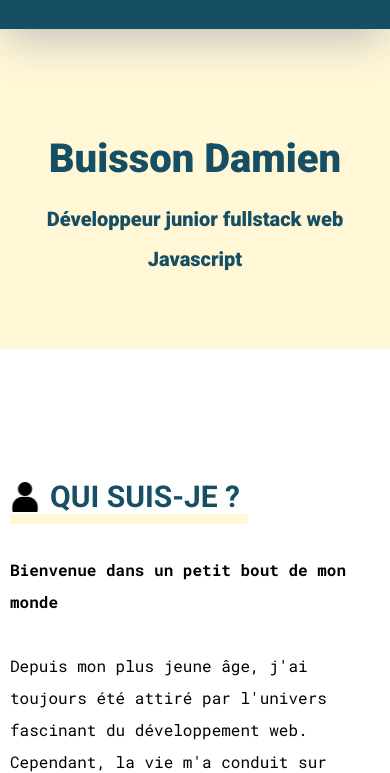
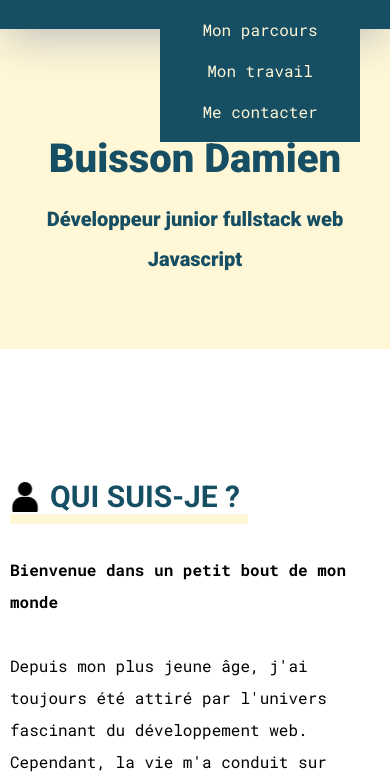
Before and after one commit to mclanecorp/mon_portfolio, a plain HTML site: page index.html in a window 390 px wide. Both pictures are taken after a click on the picture 325 px from the left and 50 px from the top of the page. Shown: the part 71-844 px from the top of the page. Drawn offline with Linux system fonts and the light colour scheme.

Commit message:
Add files via upload

```diff
--- a/app.js
+++ b/app.js
@@ -3,7 +3,11 @@ const liens = document.getElementById("liens");
 const liens1 = document.getElementById("liens1");
 const liens2 = document.getElementById("liens2");
 const liens3 = document.getElementById("liens3");
+const liens4 = document.getElementById("liens4");
 const head = document.getElementById("head");
+
+const burger = document.getElementById("burger");
+const menu = document.getElementById("menu");
 
 window.addEventListener("scroll", () => {
   if (window.scrollY > 50) {
@@ -13,10 +17,14 @@ window.addEventListener("scroll", () => {
     liens1.style.color = "#164e63";
     liens2.style.color = "#164e63";
     liens3.style.color = "#164e63";
+    liens4.style.color = "#164e63";
+    liens5.style.color = "#164e63";
+    liens6.style.color = "#164e63";
     liens.classList.add("color");
     liens1.classList.add("color");
     liens2.classList.add("color");
     liens3.classList.add("color");
+    menu.style.backgroundColor = "#fff7d6";
     head.classList.add("animate");
     head.classList.remove("animate2");
   } else if (window.scrollY < 70) {
@@ -25,10 +33,14 @@ window.addEventListener("scroll", () => {
     liens1.style.color = "#fff7d6";
     liens2.style.color = "#fff7d6";
     liens3.style.color = "#fff7d6";
+    liens4.style.color = "#fff7d6";
+    liens5.style.color = "#fff7d6";
+    liens6.style.color = "#fff7d6";
     liens.classList.remove("color");
     liens1.classList.remove("color");
     liens2.classList.remove("color");
     liens3.classList.remove("color");
+    menu.style.backgroundColor = "#164e63";
     head.classList.remove("animate");
     head.classList.add("animate2");
   }
@@ -56,3 +68,14 @@ function validate() {
 function claim() {
   validate();
 }
+
+menu.style.visibility = "hidden";
+
+burger.addEventListener("click", () => {
+  if (menu.style.visibility == "hidden") {
+    menu.style.visibility = "visible";
+    console.log("ok");
+  } else {
+    menu.style.visibility = "hidden";
+  }
+});
--- a/index.html
+++ b/index.html
@@ -18,9 +18,13 @@
           <a id="liens2" class="liens2" href="travail.html">Mon travail</a>
           <a id="liens3" class="liens3" href="contact.html">Me contacter</a>
         </div>
-        <img src="./image/menu.png" alt="" class="burger" />
+        <img src="./image/menu.png" alt="" class="burger" id="burger"/>
       </nav>
-
+      <div class="menu_burger" id="menu">
+        <a  id="liens4" href="parcour.html">Mon parcours</a>
+        <a  id="liens5" href="travail.html">Mon travail</a>
+        <a  id="liens6" href="contact.html">Me contacter</a>
+      </div>
       <div class="head" id="head">
         <h1>Buisson Damien</h1>
         <h2>Développeur junior fullstack web Javascript</h2>
--- a/style.css
+++ b/style.css
@@ -340,7 +340,21 @@ footer {
   transition: transform 1s ease-in-out;
   z-index: -1;
 }
-
+.menu_burger {
+  background-color: #164e63;
+  color: black;
+  position: relative;
+  display: flex;
+  flex-direction: column;
+  gap: 20px;
+  width: 200px;
+  align-items: center;
+  left: 160px;
+  top: 90px;
+  visibility: hidden;
+  position: fixed;
+  padding-bottom: 20px;
+}
 /*------------------------------------------------------------------*/
 
 @keyframes bounce {
--- a/style_contac.css
+++ b/style_contac.css
@@ -275,6 +275,21 @@ footer {
   border: 1px solid black;
   width: 100%;
 }
+.menu_burger {
+  background-color: #164e63;
+  color: black;
+  position: relative;
+  display: flex;
+  flex-direction: column;
+  gap: 20px;
+  width: 200px;
+  align-items: center;
+  left: 160px;
+  top: 90px;
+  visibility: hidden;
+  position: fixed;
+  padding-bottom: 20px;
+}
 @media screen and (max-width: 600px) {
   border {
     margin: 0;
```
Also changed, not shown: contact.html (+6 -1 lines), parcour.html (+6 -1 lines), travail.html (+6 -1 lines).
